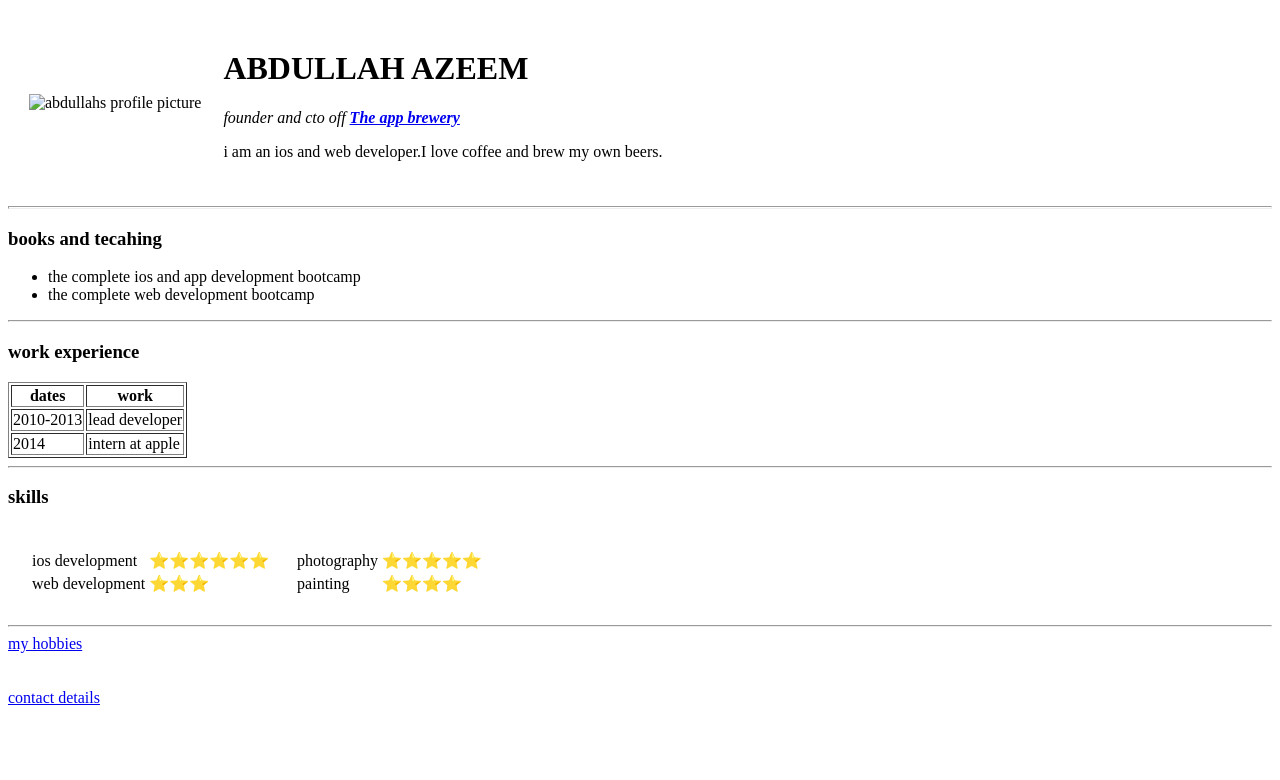
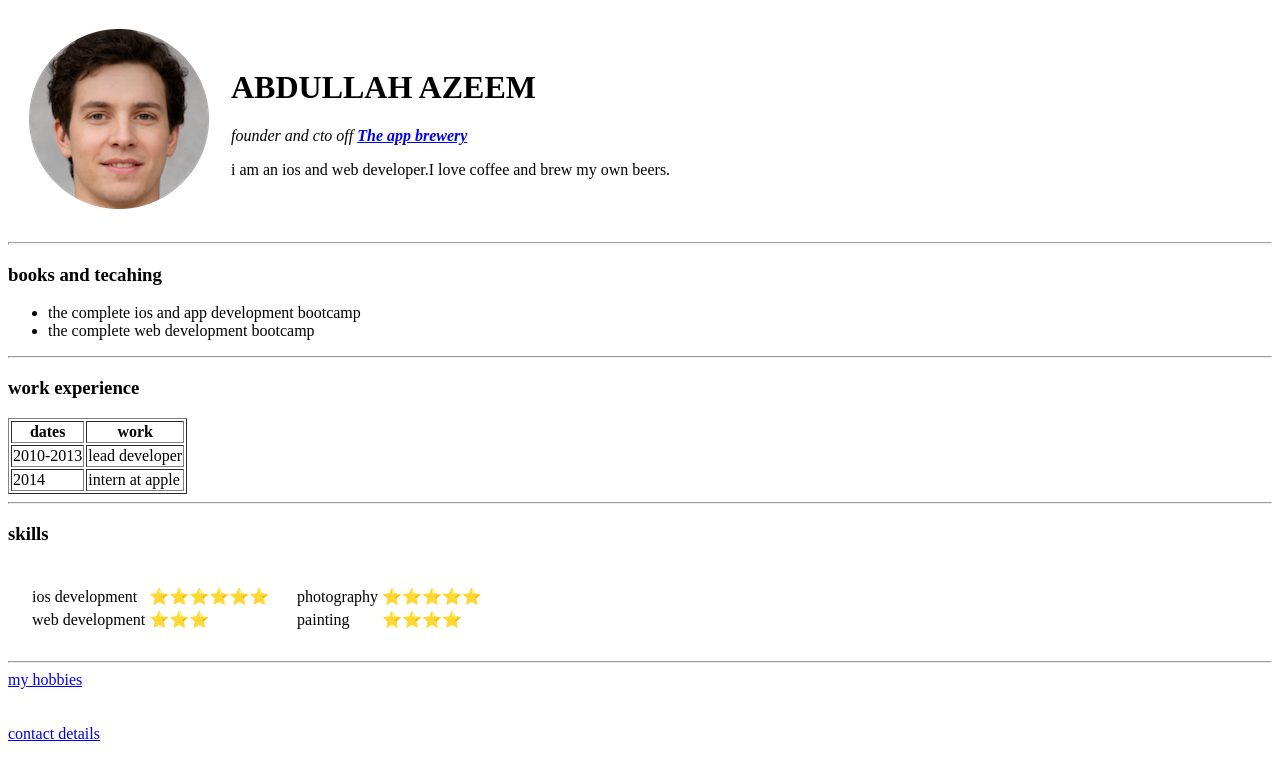
Before and after one commit to abdullahazeeem/cv, a plain HTML site: page index.html in a window 1280 px wide. Drawn offline with Linux system fonts and the light colour scheme.

Commit message:
Update index.html

```diff
--- a/index.html
+++ b/index.html
@@ -8,7 +8,7 @@
 <body>
     <table cellspacing="20">
         <tr>
-            <td><img src="images/image.png" alt="abdullahs profile picture"></td>
+            <td><img src="image.png" alt="abdullahs profile picture"></td>
             <td><h1>ABDULLAH AZEEM</h1>
                 <p><em>founder and cto off <strong><a href="https://www.appbrewery.com/">The app brewery</a></strong></em></p>
                 <p>i am an ios and web developer.I love coffee and brew my own beers.</p></td>
```
